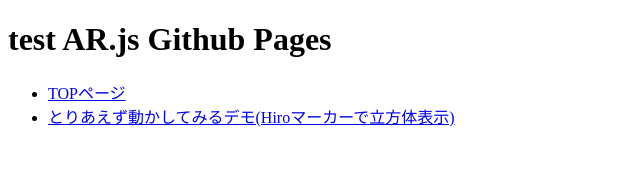
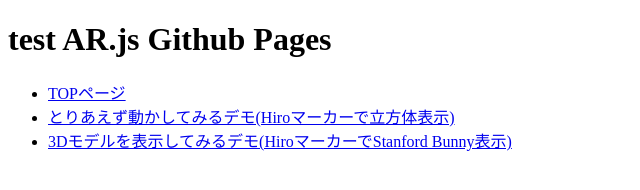
Before and after one commit to akagiri-pivot/testARjs, a plain HTML site: page index.html in a window 1280 px wide. Shown: the whole page, without its empty margins (0-640 px from the left). Drawn offline with Linux system fonts and the light colour scheme.

Commit message:
fixed index.html

```diff
--- a/index.html
+++ b/index.html
@@ -35,6 +35,7 @@
     <ul>
       <li><a href="//testARjs/index.html">TOPページ</a></li>
       <li><a href="/testARjs/sample01.html">とりあえず動かしてみるデモ(Hiroマーカーで立方体表示)</a></li>
+      <li><a href="/testARjs/sample02.html">3Dモデルを表示してみるデモ(HiroマーカーでStanford Bunny表示)</a></li>
     </ul>
 
   </body>
```
